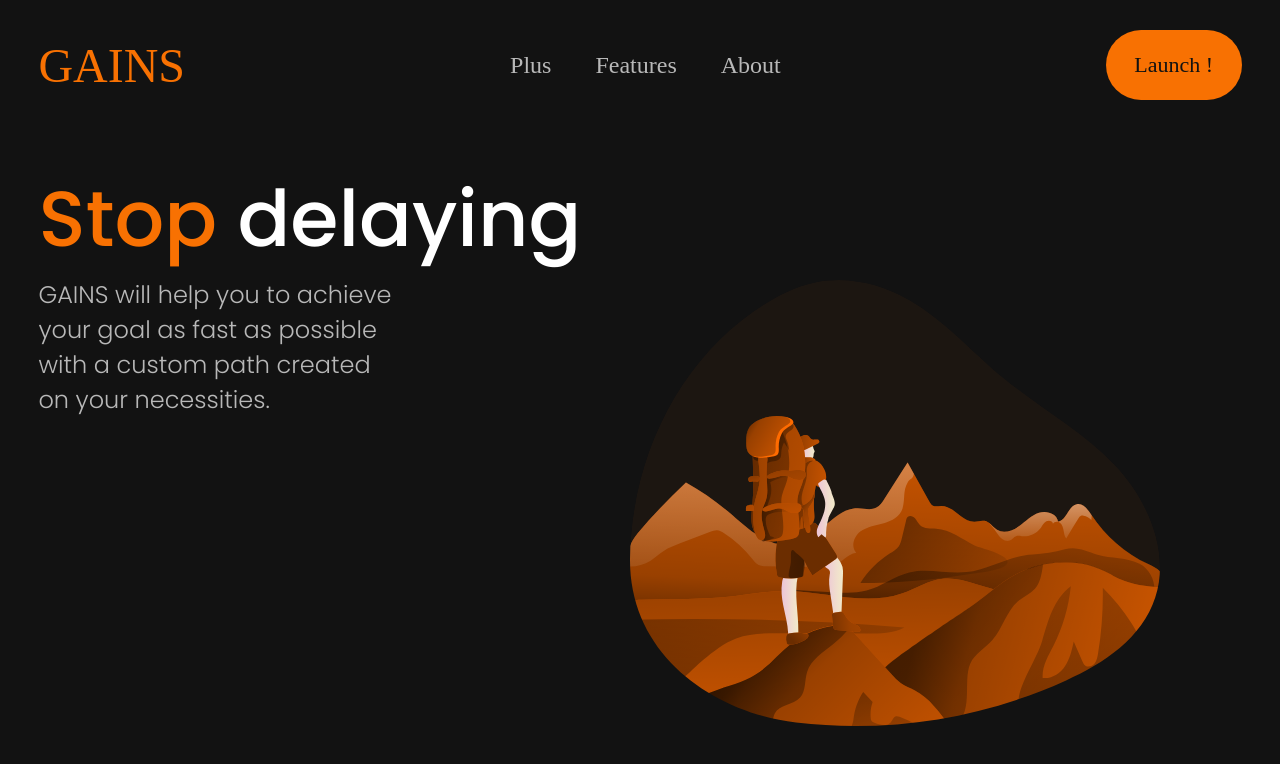
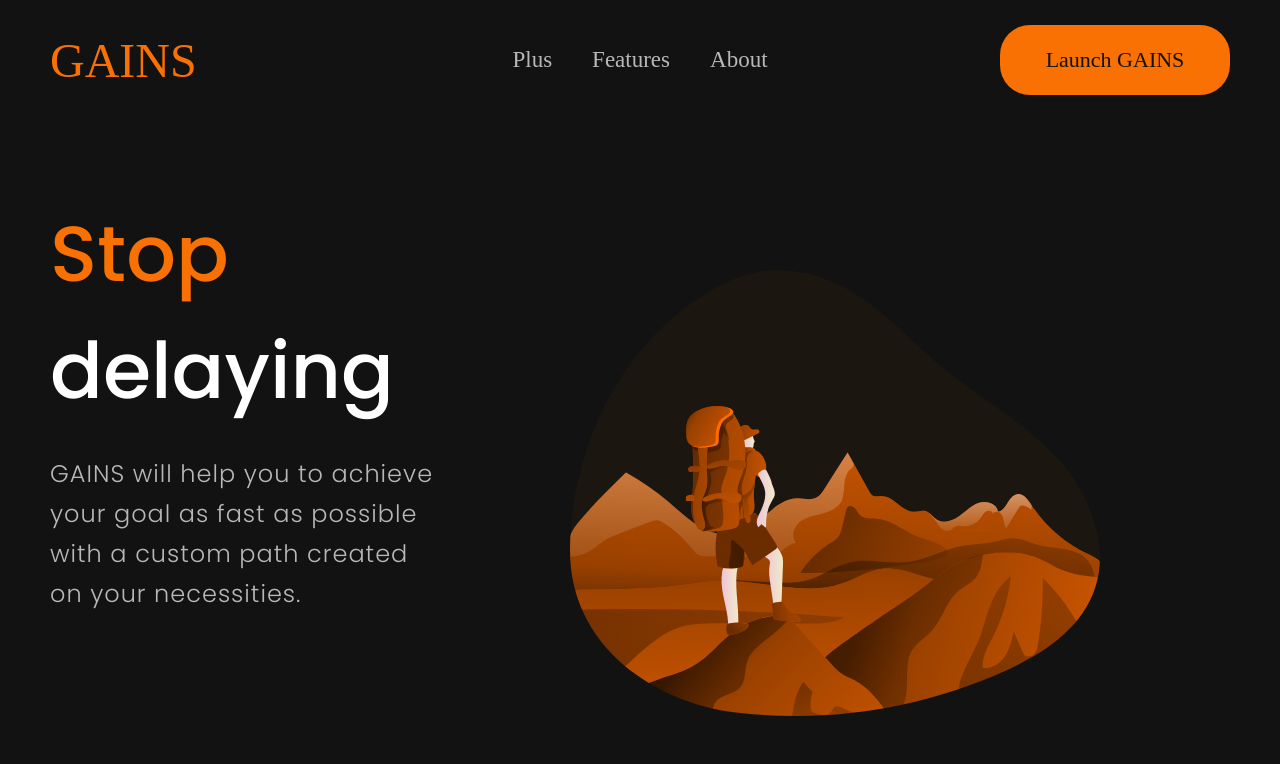
Before and after one commit to leonardo-p4ris1/Gains, a plain HTML site: page index.html in a window 1280 px wide. Drawn offline with Linux system fonts and the light colour scheme; a web font is replaced by a local one.

Commit message:
navbar tweak

```diff
--- a/index.html
+++ b/index.html
@@ -13,7 +13,7 @@
                     <li><a href="About.html">About</a></li>
                 </ul>
             </nav>
-            <a class="cta" href="#"><button>Launch !</button></a>
+            <a class="cta" href="#"><button>Launch GAINS</button></a>
         </header>
     </div>
     <div class="container">
--- a/styles.css
+++ b/styles.css
@@ -8,13 +8,8 @@
     padding: 0;
     background-color: #121212;
 }
-ul{
-    display: flexbox;
-}
-
 li, a, button{
-    font-family: "Montserrant" sans-serif;
-    font-size: 24px;
+    font-size: 23px;
     color: #F87102;
     text-decoration: none;
 }
@@ -23,28 +18,31 @@ li, a{
     color: rgba(255, 255, 255, 0.7);
     font-family: "Satoshi";
     font-weight: 300;
-    flex-direction: row;
 }
 
 header{
+    display: grid;
+    grid-template-columns: 1fr 3fr 1fr;
+    padding: 25px 50px;
+    align-items: center;
+}
+ul{
     display: flex;
-    justify-content: space-between;
-    align-items: center;
-    padding: 30px 3%;
+    justify-content: center;
 }
-
+.cta{
+    display: flex;
+    justify-content: end;
+}
 .logo{
     cursor: pointer;
     font-family: "Satoshi";
     font-weight: 300;
     font-size: 48px;
     color: #F87102;
+    transition: all 0.3s ease 0s;
 }
-.Working-in-progress{
-    font-size: 160px;
-    font-family: "Satoshi";
-    color: #F87102;
-}
+
 .nav_links{
     list-style: none;
 }
@@ -63,16 +61,17 @@ button{
     background-color: #F87102;
     color: #121212;
     font-family: "Satoshi";
-    width: 135.84px;
+    width: 230px;
     height: 70px;
     font-weight: 500;
     font-size: 22px;
     border: none;
     min-width: 87px;
     min-height: 23px;
-    border-radius: 50px;
+    border-radius: 30px;
     cursor: pointer;
     transition: all 0.3s ease 0s;
+    display
 }
 
 .container{
@@ -87,7 +86,7 @@ button{
 
 }
 .stop-p{
-    margin: 30px 3%;
+    margin: 75px 50px;
     display: flex;
     flex-direction: column;
 }
@@ -102,14 +101,34 @@ button{
     font-size: 24px;
     color: rgba(255, 255, 255, 0.7);
     font-weight: 300;
+    margin-top: 25px;
+    line-height: 40px;
+    letter-spacing: 1px;
 }
 .main-svg{
     margin-top: 150px;
     margin-bottom: 50px;
-    margin-right: 120px;
+    margin-right: 180px;
 }
 .numbers{
     font-family: "Satoshi";
     font-size: 64px;
     color: white;
 }
+
+.body-links{
+    background-color: #121212;
+}
+
+.Work-in-progress{
+    font-size: 96px;
+    font-family: "Satoshi";
+    color: #F87102;
+}
+
+.work-div{
+    display: flex;
+    justify-content: center;
+    align-items: center;
+    margin-top: 350px;
+}
```
Also changed, not shown: About.html (+6 -3 lines), Features.html (+6 -3 lines), Plus.html (+6 -3 lines).
